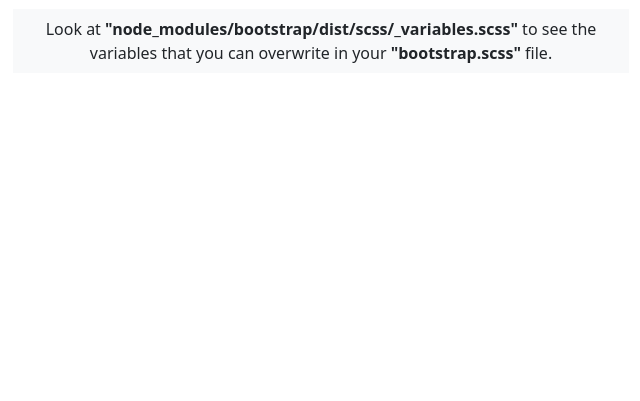
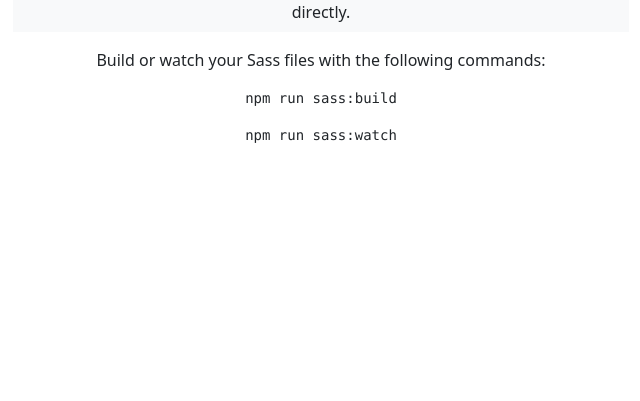
Before and after one commit to bradtraversy/bs5-simple-starter, a website: page index.html in a window 1280 px wide. Shown: the part 399-800 px from the top of the page, without its empty margins (319-959 px from the left). Drawn offline with nearby package versions, Linux system fonts and the light colour scheme; files that its build step writes are made by us from their sources.

Commit message:
Added extra instructions

```diff
--- a/index.html
+++ b/index.html
@@ -23,11 +23,18 @@
         Look at
         <strong>"node_modules/bootstrap/dist/scss/_variables.scss"</strong> to
         see the variables that you can overwrite in your
-        <strong>"bootstrap.scss"</strong> file.
+        <strong>"scss/bootstrap.scss"</strong> file. For any custom styles, add
+        them to the "scss/styles.scss" file. Do not edit the CSS files directly.
+      </p>
+
+      <p>
+        Build or watch your Sass files with the following commands:
+        <pre>npm run sass:build</pre>
+        <pre>npm run sass:watch</pre>
       </p>
     </div>
 
-	<script src="js/bootstrap.bundle.min.js"></script>
-	<script src="js/script.js"></script>
+    <script src="js/bootstrap.bundle.min.js"></script>
+    <script src="js/script.js"></script>
   </body>
 </html>
```
